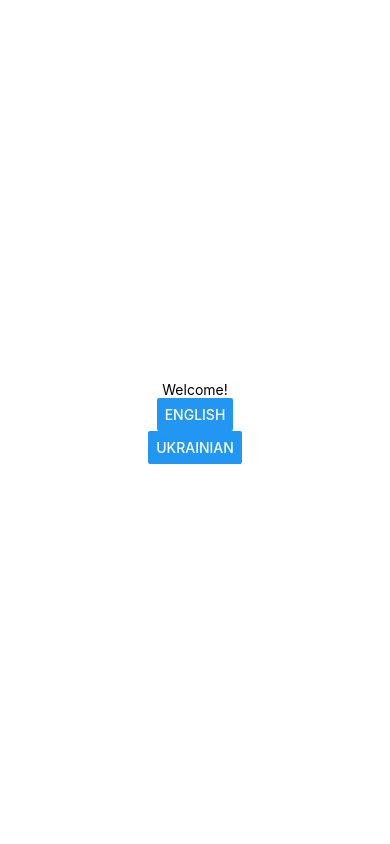
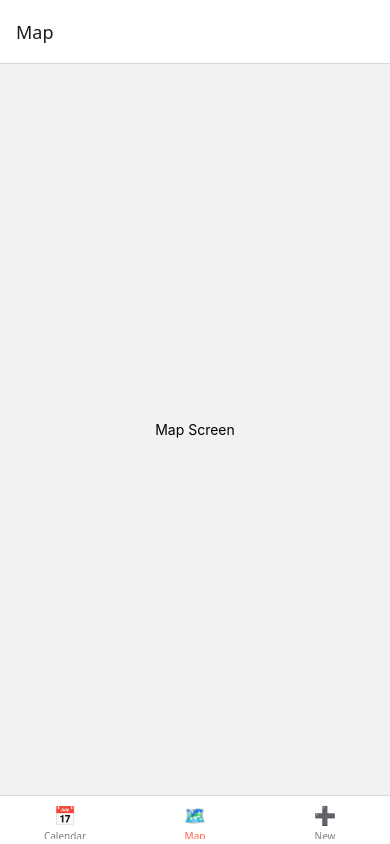
Before and after one commit to HyakkimaruLD/i18n_VC, a React Native app: screen /Map in a window 390 px wide. Built offline with nearby package versions, Linux system fonts and the light colour scheme; what expo-localization would draw is missing.

Commit message:
Підготовка BottomTabNavigation(calendar, map, new)

```diff
--- a/package.json
+++ b/package.json
@@ -10,6 +10,8 @@
   },
   "dependencies": {
     "@react-native-async-storage/async-storage": "^2.2.0",
+    "@react-navigation/bottom-tabs": "^7.4.6",
+    "@react-navigation/native": "^7.1.17",
     "expo": "~53.0.22",
     "expo-localization": "^16.1.6",
     "expo-status-bar": "~2.2.3",
--- a/src/App.js
+++ b/src/App.js
@@ -1,30 +1,55 @@
-import {StatusBar} from 'expo-status-bar';
-import {Button, StyleSheet, Text, View} from 'react-native';
-import {useTranslation} from "react-i18next";
-import {useEffect} from "react";
-import {changeLanguage, loadLanguage} from "./i18n";
+import { StatusBar } from 'expo-status-bar'
+import { StyleSheet, Text } from 'react-native'
+import { NavigationContainer } from '@react-navigation/native'
+import { createBottomTabNavigator } from '@react-navigation/bottom-tabs'
+import { useTranslation } from 'react-i18next'
+import { useEffect } from 'react'
+import { changeLanguage, loadLanguage } from './i18n'
+
+import CalendarScreen from './Screens/CalendarScreen'
+import MapScreen from './Screens/MapScreen'
+import NewScreen from './Screens/NewScreen'
+
+const Tab = createBottomTabNavigator()
 
 export default function App() {
-    const {t} = useTranslation();
+    const { t } = useTranslation()
 
     useEffect(() => {
         loadLanguage()
-    }, []);
-
-
-    const handleLanguageChange = (lang)=>{
-        changeLanguage(lang);
-    }
-
+    }, [])
 
     return (
-        <View style={styles.container}>
-            <Text>{t('welcome')}</Text>
-            <Button title={t('english')} onPress={()=>{handleLanguageChange('en')}}/>
-            <Button title={t('ukrainian')} onPress={()=>{handleLanguageChange('uk')}}/>
-            <StatusBar style="auto"/>
-        </View>
-    );
+        <NavigationContainer>
+            <Tab.Navigator
+                screenOptions={({ route }) => ({
+                    tabBarIcon: ({ color }) => {
+                        let icon
+                        if (route.name === 'Calendar')
+                        {
+                            icon = '📅'
+                        }
+                        else if (route.name === 'Map')
+                        {
+                            icon = '🗺️'
+                        }
+                        else if (route.name === 'New')
+                        {
+                            icon = '➕'
+                        }
+                        return <Text style={{ fontSize: 18, color }}>{icon}</Text>
+                    },
+                    tabBarActiveTintColor: 'tomato',
+                    tabBarInactiveTintColor: 'gray',
+                })}
+            >
+                <Tab.Screen name="Calendar" component={CalendarScreen} />
+                <Tab.Screen name="Map" component={MapScreen} />
+                <Tab.Screen name="New" component={NewScreen} />
+            </Tab.Navigator>
+            <StatusBar style="auto" />
+        </NavigationContainer>
+    )
 }
 
 const styles = StyleSheet.create({
@@ -34,4 +59,4 @@ const styles = StyleSheet.create({
         alignItems: 'center',
         justifyContent: 'center',
     },
-});
+})
--- /dev/null
+++ b/src/Screens/CalendarScreen.js
@@ -0,0 +1,13 @@
+import { View, Text, StyleSheet } from 'react-native'
+
+export default function CalendarScreen() {
+    return (
+        <View style={styles.container}>
+            <Text>Calendar Screen</Text>
+        </View>
+    )
+}
+
+const styles = StyleSheet.create({
+    container: { flex: 1, alignItems: 'center', justifyContent: 'center' },
+})
--- /dev/null
+++ b/src/Screens/MapScreen.js
@@ -0,0 +1,13 @@
+import { View, Text, StyleSheet } from 'react-native'
+
+export default function MapScreen() {
+    return (
+        <View style={styles.container}>
+            <Text>Map Screen</Text>
+        </View>
+    )
+}
+
+const styles = StyleSheet.create({
+    container: { flex: 1, alignItems: 'center', justifyContent: 'center' },
+})
--- /dev/null
+++ b/src/Screens/NewScreen.js
@@ -0,0 +1,13 @@
+import { View, Text, StyleSheet } from 'react-native'
+
+export default function NewScreen() {
+    return (
+        <View style={styles.container}>
+            <Text>New Screen</Text>
+        </View>
+    )
+}
+
+const styles = StyleSheet.create({
+    container: { flex: 1, alignItems: 'center', justifyContent: 'center' },
+})
```
Also changed, not shown: 1 other file (tests, documents, lock files or other folders).
